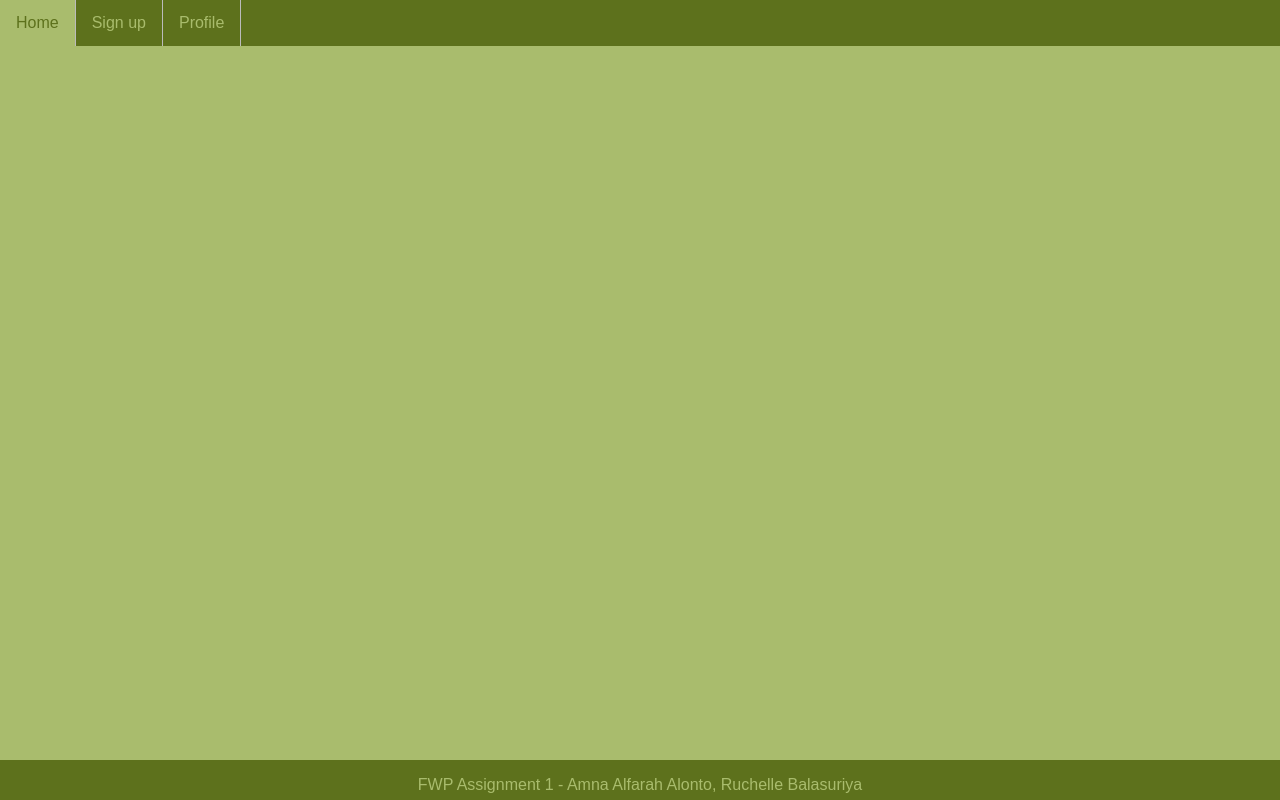
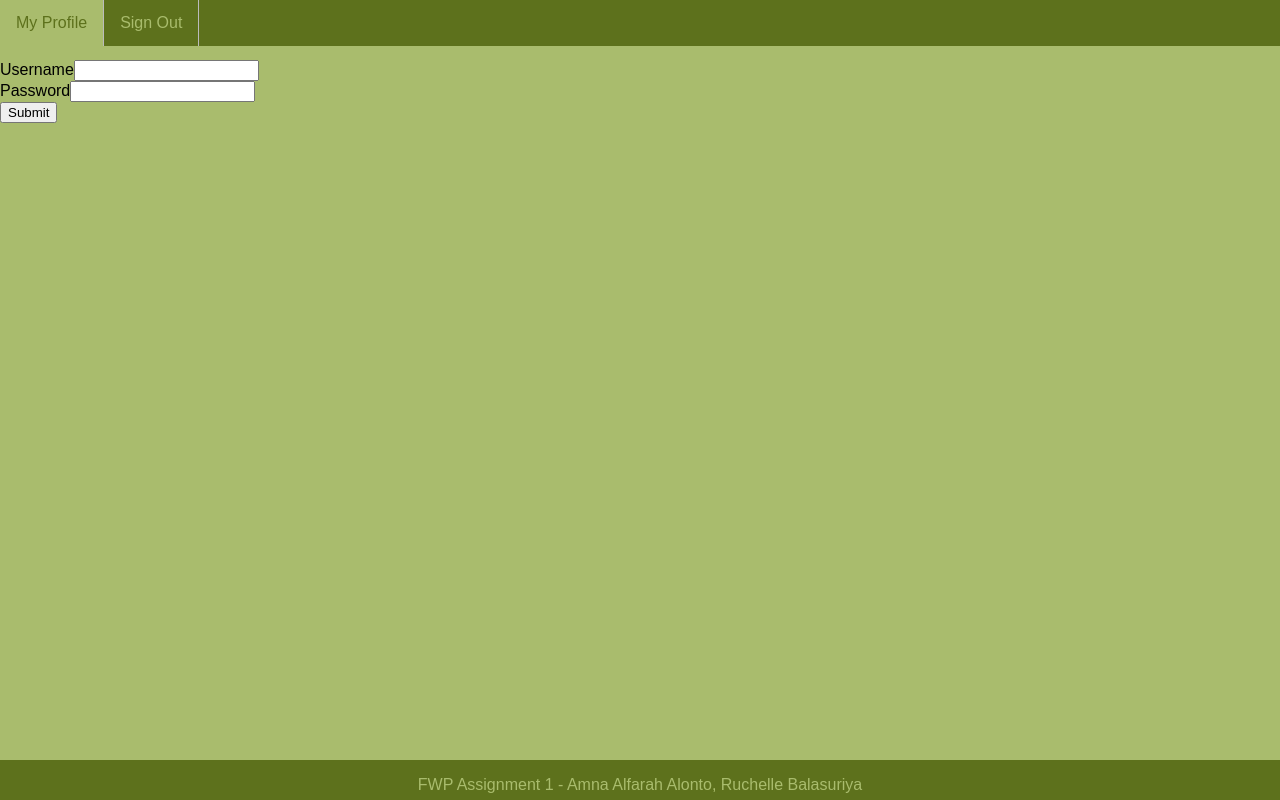
Before and after one commit to s3781183/fwp-assignment1, a React (Create React App) app: page /sign-in in a window 1280 px wide. Built offline with nearby package versions, Linux system fonts and the light colour scheme.

Commit message:
added sign in page; navbar still need modification

```diff
--- a/package.json
+++ b/package.json
@@ -8,6 +8,7 @@
     "@testing-library/user-event": "^13.5.0",
     "antd": "^4.22.4",
     "react": "^18.2.0",
+    "react-bootstrap": "^2.5.0",
     "react-dom": "^18.2.0",
     "react-router-dom": "^6.3.0",
     "react-scripts": "5.0.1",
--- a/src/App.js
+++ b/src/App.js
@@ -1,22 +1,38 @@
 import "./App.css";
 import Navbar from "./fragments/Navbar";
 import Footer from "./fragments/Footer";
-import React from "react";
-import { BrowserRouter, Route, Routes } from "react-router-dom";
+import React, {useState} from "react";
+import { BrowserRouter, Route, Routes} from "react-router-dom";
 import SignUp from "./components/SignUp";
 import Landing from "./components/Landing";
 import Profile from "./components/Profile";
+import SignIn from "./components/SignIn";
 
 function App() {
+  const [signedInUser, setSignedInUser] = useState(null);
+  //const navigate = useNavigate();
+
+  const onSignIn = email => {
+    setSignedInUser(email);
+
+
+  };
+
+  const onSignOut = () => {
+    //navigate('/', {replace:true});
+    setSignedInUser(null);
+  };
+
   return (
     <div className="d-flex flex-column min-vh-100">
       <BrowserRouter>
-        <Navbar />
+        <Navbar signedInUser={signedInUser} onSignOut = {onSignOut}/>
         <div>
           <Routes>
             <Route path="/" element={<Landing />} />
             <Route path="/sign-up" element={<SignUp />} />
             <Route path="/profile" element={<Profile />} />
+            <Route path='/sign-in' element={<SignIn onSignIn={onSignIn}/>} />
           </Routes>
         </div>
       </BrowserRouter>
--- a/src/components/SignIn.js
+++ b/src/components/SignIn.js
@@ -0,0 +1,56 @@
+import React, {useState} from 'react';
+import {useNavigate} from 'react-router-dom';
+
+function SignIn({onLogIn}) {
+    const [email, setEmail] = useState('');
+    const [password, setPassword] = useState('');
+    var [error, setError] = useState('');
+    const navigate = useNavigate();
+
+
+    function onChangeEmail(e) {
+        setEmail(e.target.value)
+    }
+    function onChangePassword(e) {
+        setPassword(e.target.value)
+    }
+
+    function onSubmit(e) {
+        setError('');
+        e.preventDefault();
+
+        if(email === localStorage.getItem('email') && password === localStorage.getItem('password')) {
+            navigate('/');
+            onLogIn(email);
+        } else {
+            setError('Sign in failed. Please try again.')
+
+        }
+
+    }
+
+    return(
+        <>
+        <div>
+            <div>
+                <form onSubmit={onSubmit}>
+                    <div>
+                        <label>Username</label>
+                        <input type="text" value={email} onChange={onChangeEmail} />
+                    </div>
+                    <div>
+                        <label>Password</label>
+                        <input type="password" value={password} onChange={onChangePassword} />
+                    </div>
+                    {error !== '' &&<div>{error}</div>}
+                    <button type="submit">Submit</button>
+                </form>
+            </div>
+        </div>
+    </>
+    );
+
+
+}
+
+export default SignIn;
--- a/src/components/SignUp.js
+++ b/src/components/SignUp.js
@@ -137,7 +137,7 @@ const SignUp = () => {
         </div>
         <div class="container signin">
           <p>
-            Already have an account? <a href="#">Sign in</a>.
+            Already have an account? <a href="/sign-in">Sign in</a>.
           </p>
         </div>
       </form>
--- a/src/fragments/Navbar.js
+++ b/src/fragments/Navbar.js
@@ -1,29 +1,46 @@
 import React from "react";
-import { Link } from "react-router-dom";
+import { Link, useNavigate } from "react-router-dom";
 import "./Navbar.css";
 
 function Navbar(props) {
+  const navigate = useNavigate();
+
+  function onSignOut() {
+    navigate('/');
+    props.setSignedInUser(null);
+
+  }
+
   return (
     <nav className="navbar navbar-expand-lg navbar-dark bg-dark">
       <div className="container">
         <div className="collapse navbar-collapse" id="navbarSupportedContent">
           <ul className="navbar-nav mr-auto">
             <li className="nav-item">
-              <Link className="nav-link" to="/">
-                Home
-              </Link>
+              <Link className="nav-link" to="/">Home</Link>
             </li>
-
-            <li className="nav-item">
-              <Link className="nav-link" to="/sign-up">
-                Sign up
-              </Link>
-            </li>
-            <li className="nav-item">
-              <Link className="nav-link" to="/profile">
-                Profile
-              </Link>
-            </li>
+          </ul>
+          <ul className="navbar-nav">
+            {props.loggedInUser === null ? (
+              <>
+                <li className="nav-item">
+                  <Link className="nav-link" to="/sign-up">Sign Up</Link>
+                </li>
+                <li className="nav-item">
+                  <Link className="nav-link" to="/sign-in">Sign In</Link>
+                </li>
+              </>
+              ) : (
+              <>
+                <li className="nav-item">
+                  <Link className="nav-link" to="/profile"> My Profile </Link>
+                </li>
+                <li className="nav-item">
+                  <Link className="nav-link" to ='/' onClick={onSignOut}>Sign Out</Link>
+                </li>
+              </>
+              )
+            }
           </ul>
         </div>
       </div>
```
Also changed, not shown: 1 other file (tests, documents, lock files or other folders).
